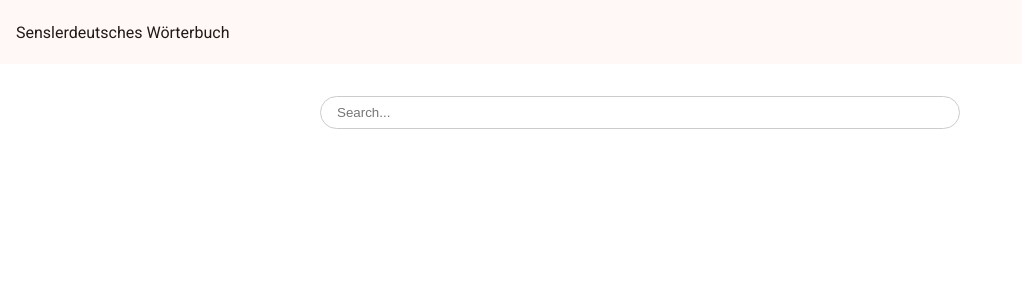
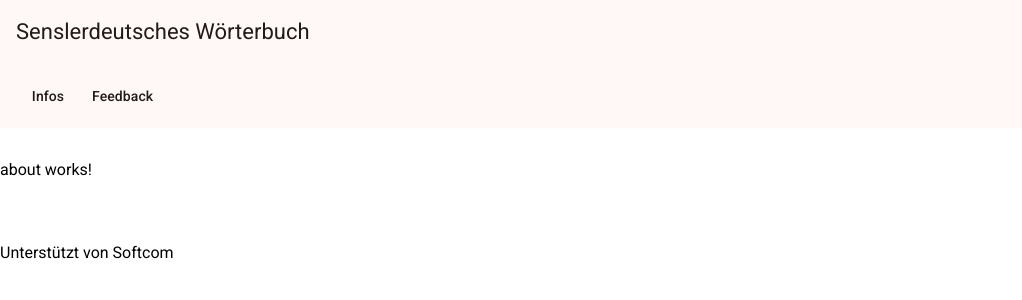
Before and after one commit to Softcom-Technologies-Organization/SenslerdeutschesWoerterbuch, an Angular app in the folder frontend/: page /about in a window 1280 px wide. Before the commit this address led to /. Shown: the top 300 px of the page, without its empty margins (0-1022 px from the left). Built offline with nearby package versions, Linux system fonts and the light colour scheme.

Commit message:
Added info page, link to GitHub and footer. Added Angular Material according official tutorial.

```diff
--- a/frontend/angular.json
+++ b/frontend/angular.json
@@ -29,7 +29,10 @@
                 "input": "public"
               }
             ],
-            "styles": ["src/styles.scss"],
+            "styles": [
+              "@angular/material/prebuilt-themes/azure-blue.css",
+              "src/styles.scss"
+            ],
             "scripts": []
           },
           "configurations": {
@@ -90,7 +93,10 @@
                 "input": "public"
               }
             ],
-            "styles": ["src/styles.scss"],
+            "styles": [
+              "@angular/material/prebuilt-themes/azure-blue.css",
+              "src/styles.scss"
+            ],
             "scripts": []
           }
         }
--- /dev/null
+++ b/frontend/src/app/about/about.component.html
@@ -0,0 +1 @@
+<p>about works!</p>
--- a/frontend/src/app/app.component.html
+++ b/frontend/src/app/app.component.html
@@ -1,9 +1,26 @@
-<mat-toolbar color="primary">
-  <span routerLink="/" style="cursor: pointer">
-    Senslerdeutsches Wörterbuch
-  </span>
-</mat-toolbar>
-<div class="content">
-  <app-search></app-search>
-  <router-outlet></router-outlet>
-</div>
+<header>
+  <mat-toolbar>
+    <mat-toolbar-row>
+      <span routerLink="/">Senslerdeutsches Wörterbuch</span>
+    </mat-toolbar-row>
+    <mat-toolbar-row>
+      <a mat-button routerLink="/about">Infos</a>
+      <a
+        mat-button
+        href="https://github.com/Softcom-Technologies-Organization/SenslerdeutschesWoerterbuch/issues"
+        target="_blank"
+        >Feedback</a
+      >
+    </mat-toolbar-row>
+  </mat-toolbar>
+</header>
+<main>
+  <div class="content">
+    <router-outlet></router-outlet>
+  </div>
+</main>
+<footer>
+  <div class="content">
+    <p>Unterstützt von Softcom</p>
+  </div>
+</footer>
--- a/frontend/src/app/app.component.scss
+++ b/frontend/src/app/app.component.scss
@@ -1,5 +1,25 @@
-div.content {
-  padding: 2rem;
-  max-width: 40rem;
-  margin: 0 auto;
+header {
+  display: grid;
+  width: 100%;
+  span {
+    cursor: pointer;
+  }
 }
+
+main {
+  display: grid;
+  width: 100%;
+}
+
+footer {
+  display: grid;
+  width: 100%;
+}
+
+.content {
+  justify-self: center;
+  justify-content: center;
+  max-width: 1440px;
+  width: 100%;
+  padding: 1rem;
+}
--- a/frontend/src/app/app.component.ts
+++ b/frontend/src/app/app.component.ts
@@ -1,11 +1,12 @@
 import { Component } from '@angular/core';
 import { RouterModule, RouterOutlet } from '@angular/router';
-import { MatToolbar } from '@angular/material/toolbar';
+import { MatToolbarModule } from '@angular/material/toolbar';
 import { SearchComponent } from './search/search.component';
+import { MatButtonModule } from '@angular/material/button';
 
 @Component({
   selector: 'app-root',
-  imports: [RouterOutlet, MatToolbar, RouterModule, SearchComponent],
+  imports: [RouterOutlet, MatToolbarModule, RouterModule, SearchComponent, MatButtonModule],
   templateUrl: './app.component.html',
   styleUrl: './app.component.scss',
 })
--- a/frontend/src/app/results-page/results-page.component.html
+++ b/frontend/src/app/results-page/results-page.component.html
@@ -1,3 +1,4 @@
+<app-search></app-search>
 <div class="results-container">
   <div class="results" *ngIf="searchResults">
     @if (!searchResults || searchResults.hits.hits.total === 0) {
--- a/frontend/src/app/results-page/results-page.component.ts
+++ b/frontend/src/app/results-page/results-page.component.ts
@@ -11,6 +11,7 @@ import {
   MatCardTitle,
 } from '@angular/material/card';
 import { MatDivider } from '@angular/material/divider';
+import { SearchComponent } from '../search/search.component';
 
 @Component({
   selector: 'app-results-page',
@@ -23,6 +24,7 @@ import { MatDivider } from '@angular/material/divider';
     MatCardTitle,
     MatCardContent,
     MatDivider,
+    SearchComponent,
   ],
   templateUrl: './results-page.component.html',
   styleUrl: './results-page.component.scss',
--- a/frontend/src/index.html
+++ b/frontend/src/index.html
@@ -6,16 +6,10 @@
     <base href="/" />
     <meta name="viewport" content="width=device-width, initial-scale=1" />
     <link rel="icon" type="image/x-icon" href="favicon.ico" />
-    <link
-      href="https://fonts.googleapis.com/css2?family=Roboto:wght@300;400;500&display=swap"
-      rel="stylesheet"
-    />
-    <link
-      href="https://fonts.googleapis.com/icon?family=Material+Icons"
-      rel="stylesheet"
-    />
-  </head>
-  <body>
+    <link href="https://fonts.googleapis.com/css2?family=Roboto:wght@300;400;500&display=swap" rel="stylesheet">
+    <link href="https://fonts.googleapis.com/icon?family=Material+Icons" rel="stylesheet">
+</head>
+  <body class="mat-typography">
     <app-root></app-root>
   </body>
 </html>
--- a/frontend/src/styles.scss
+++ b/frontend/src/styles.scss
@@ -1,17 +1,19 @@
-/* You can add global styles to this file, and also import other style files */
-
-@use "@angular/material" as mat;
+@use '@angular/material' as mat;
 
 html {
-  @include mat.theme(
-    (
-      color: mat.$red-palette,
-    )
-  );
+  color-scheme: light dark;
+  @include mat.theme((
+    color: mat.$red-palette,
+    typography: Roboto,
+    density: 0
+  ));
 }
+
 html,
 body {
   height: 100%;
+}
+body {
   margin: 0;
   font-family: Roboto, "Helvetica Neue", sans-serif;
 }
```
Also changed, not shown: frontend/src/app/about/about.component.ts (added, +11 -0 lines), frontend/src/app/app.routes.ts (+20 -10 lines), frontend/src/app/about/about.component.scss (added), 1 other file (tests, documents, lock files or other folders).
